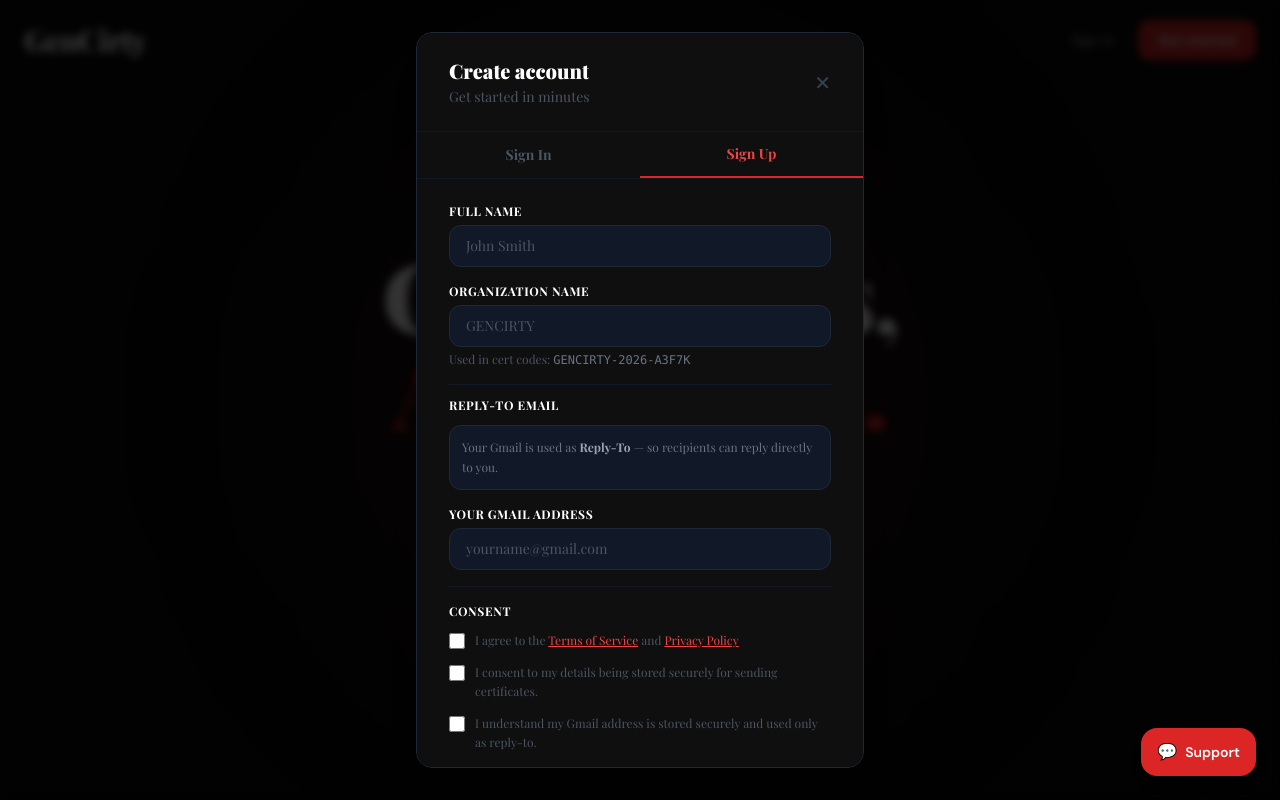
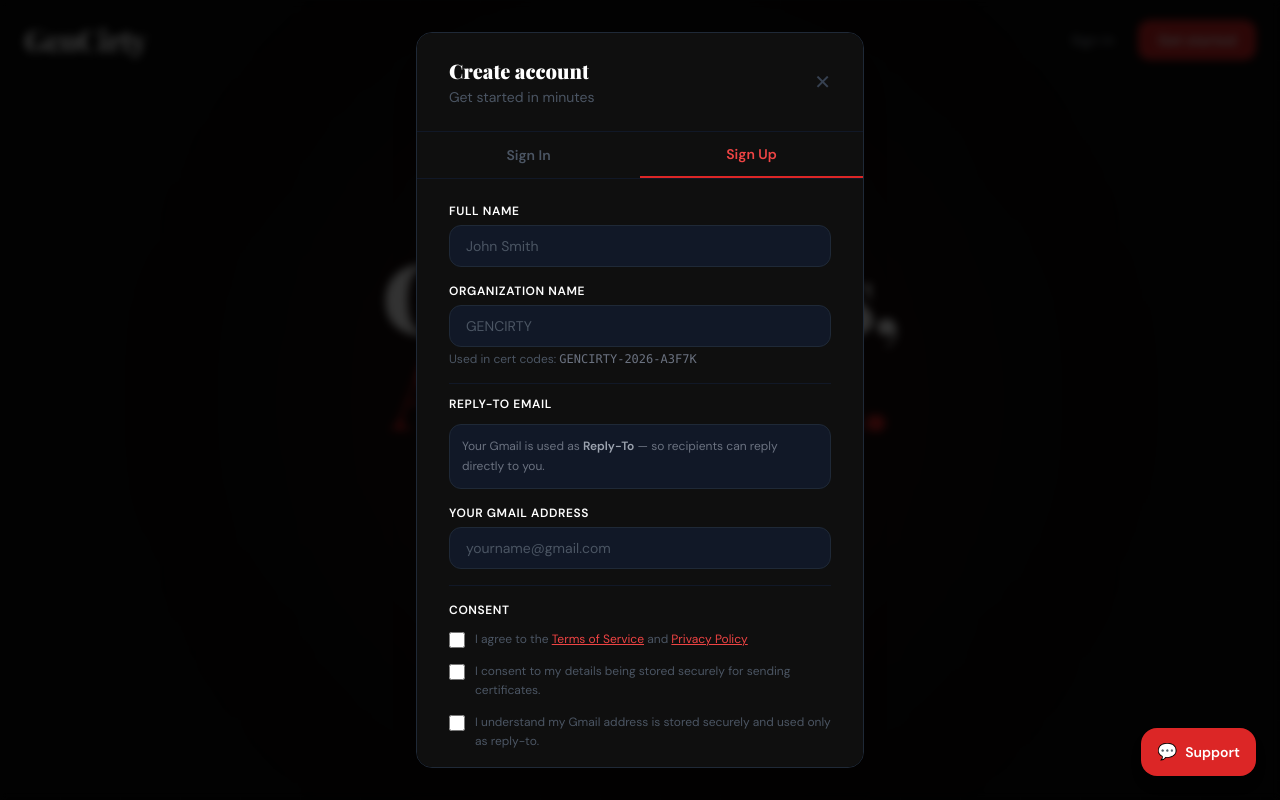
Before and after one commit to AabidAlias/GenCirty, a React (Vite) app in the folder frontend/: page / in a window 1280 px wide. Both pictures are taken after a click on the button "Get started". Shown: the top 800 px of the page. Built offline with nearby package versions, Linux system fonts and the light colour scheme.

Commit message:
chnages in font

```diff
--- a/frontend/src/components/AuthModal.jsx
+++ b/frontend/src/components/AuthModal.jsx
@@ -46,7 +46,7 @@ export default function AuthModal({ mode, onClose, onSwitchMode }) {
 
   return (
     <div className="fixed inset-0 z-50 flex items-center justify-center p-4 bg-black/80 backdrop-blur-sm">
-      <div className="bg-[#0f0f0f] border border-gray-800 rounded-2xl shadow-2xl w-full max-w-md overflow-hidden" style={{ maxHeight: "92vh", overflowY: "auto" }}>
+      <div className="bg-[#0f0f0f] border border-gray-800 rounded-2xl shadow-2xl w-full max-w-md overflow-hidden" style={{ maxHeight: "92vh", overflowY: "auto", fontFamily: "'DM Sans', sans-serif" }}>
 
         {/* Header */}
         <div className="px-8 py-6 border-b border-gray-900 flex items-center justify-between">
```
